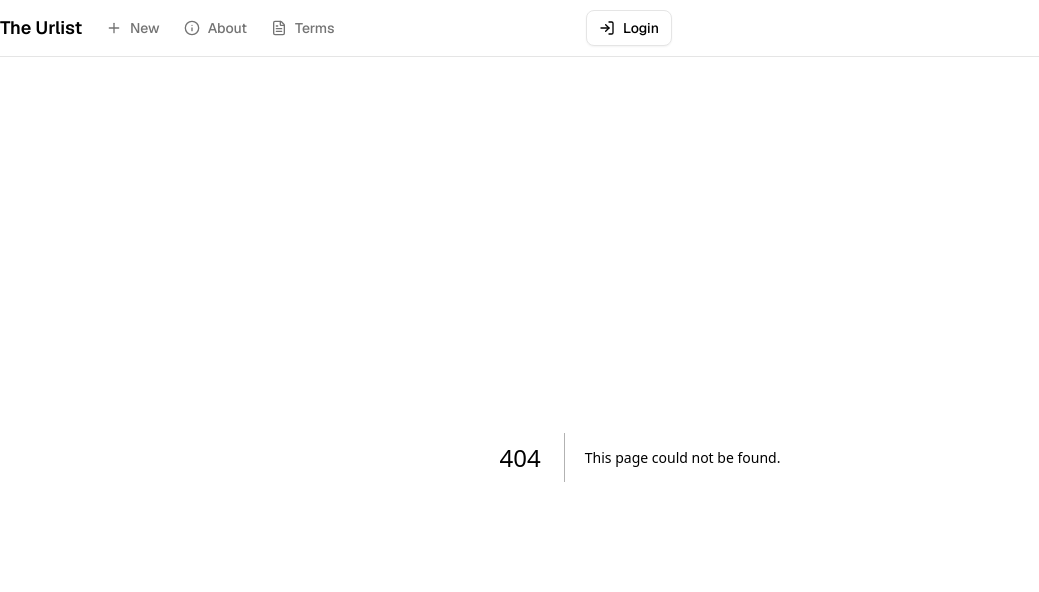
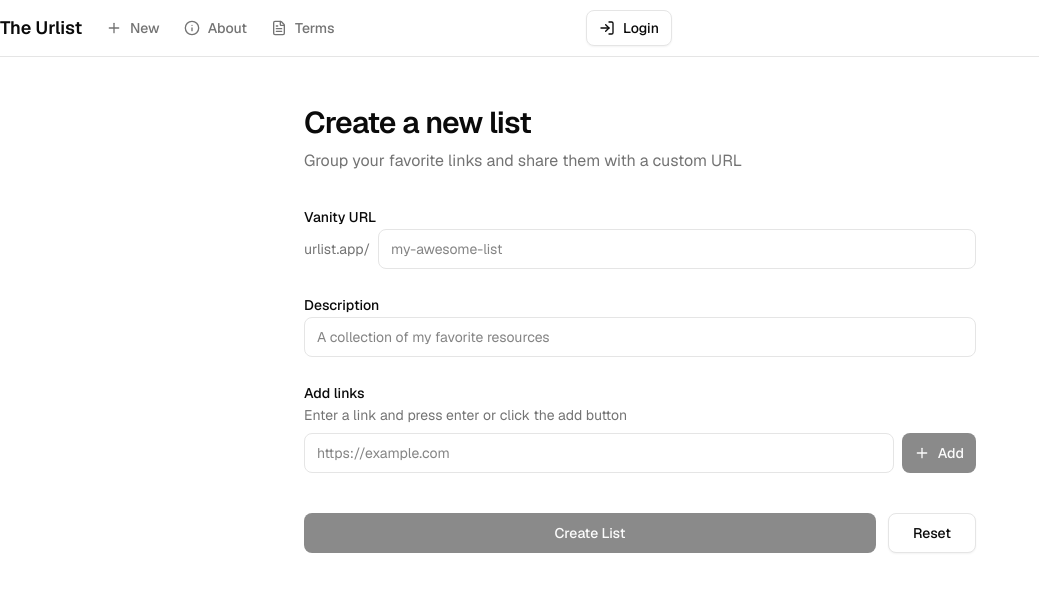
Before and after one commit to burkeholland/the-urlist-demo, a Next.js app: page /new in a window 1280 px wide. Before the commit this address had no page. Shown: the top 592 px of the page, without its empty margins (0-1039 px from the left). Built offline with nearby package versions, Linux system fonts and the light colour scheme.

Commit message:
Add new list creation page with validation and dynamic link management
Co-authored-by: burkeholland <686963+burkeholland@users.noreply.github.com>

```diff
--- /dev/null
+++ b/app/new/page.tsx
@@ -0,0 +1,196 @@
+"use client"
+
+import * as React from "react"
+import { Plus, X } from "lucide-react"
+
+import { Button } from "@/components/ui/button"
+import { cn } from "@/lib/utils"
+
+export default function NewListPage() {
+  const [vanityUrl, setVanityUrl] = React.useState("")
+  const [urlError, setUrlError] = React.useState("")
+  const [description, setDescription] = React.useState("")
+  const [links, setLinks] = React.useState<string[]>([])
+  const [currentLink, setCurrentLink] = React.useState("")
+
+  const validateVanityUrl = (value: string) => {
+    if (!value) {
+      setUrlError("")
+      return false
+    }
+
+    // Valid URL slug can include alphanumeric, hyphens, underscores, and paths with /
+    const validPattern = /^[a-zA-Z0-9_-]+([\/][a-zA-Z0-9_-]+)*$/
+
+    if (!validPattern.test(value)) {
+      setUrlError("Invalid URL slug. Use letters, numbers, hyphens, underscores, and forward slashes only.")
+      return false
+    }
+
+    setUrlError("")
+    return true
+  }
+
+  const handleVanityUrlChange = (e: React.ChangeEvent<HTMLInputElement>) => {
+    const value = e.target.value
+    setVanityUrl(value)
+    validateVanityUrl(value)
+  }
+
+  const handleAddLink = () => {
+    if (currentLink.trim()) {
+      setLinks([...links, currentLink.trim()])
+      setCurrentLink("")
+    }
+  }
+
+  const handleRemoveLink = (index: number) => {
+    setLinks(links.filter((_, i) => i !== index))
+  }
+
+  const handleLinkKeyPress = (e: React.KeyboardEvent<HTMLInputElement>) => {
+    if (e.key === "Enter") {
+      e.preventDefault()
+      handleAddLink()
+    }
+  }
+
+  return (
+    <main className="flex min-h-screen items-start justify-center bg-background py-12 px-6">
+      <div className="w-full max-w-2xl space-y-8">
+        <div className="space-y-2">
+          <h1 className="text-3xl font-semibold tracking-tight">Create a new list</h1>
+          <p className="text-base text-muted-foreground">
+            Group your favorite links and share them with a custom URL
+          </p>
+        </div>
+
+        <div className="space-y-6">
+          {/* Vanity URL Field */}
+          <div className="space-y-2">
+            <label htmlFor="vanity-url" className="text-sm font-medium">
+              Vanity URL
+            </label>
+            <div className="flex items-center gap-2">
+              <span className="text-sm text-muted-foreground">urlist.app/</span>
+              <input
+                id="vanity-url"
+                type="text"
+                value={vanityUrl}
+                onChange={handleVanityUrlChange}
+                placeholder="my-awesome-list"
+                className={cn(
+                  "flex-1 h-10 rounded-md border bg-background px-3 text-sm outline-none transition-all",
+                  "focus-visible:border-primary focus-visible:ring-2 focus-visible:ring-primary/30",
+                  urlError ? "border-destructive" : "border-border"
+                )}
+              />
+            </div>
+            {urlError && (
+              <p className="text-sm text-destructive">{urlError}</p>
+            )}
+          </div>
+
+          {/* Description Field */}
+          <div className="space-y-2">
+            <label htmlFor="description" className="text-sm font-medium">
+              Description
+            </label>
+            <input
+              id="description"
+              type="text"
+              value={description}
+              onChange={(e) => setDescription(e.target.value)}
+              placeholder="A collection of my favorite resources"
+              className="w-full h-10 rounded-md border border-border bg-background px-3 text-sm outline-none transition-all focus-visible:border-primary focus-visible:ring-2 focus-visible:ring-primary/30"
+            />
+          </div>
+
+          {/* Links Section */}
+          <div className="space-y-4">
+            <div className="space-y-2">
+              <label htmlFor="link-input" className="text-sm font-medium">
+                Add links
+              </label>
+              <p className="text-sm text-muted-foreground">
+                Enter a link and press enter or click the add button
+              </p>
+              <div className="flex gap-2">
+                <input
+                  id="link-input"
+                  type="url"
+                  value={currentLink}
+                  onChange={(e) => setCurrentLink(e.target.value)}
+                  onKeyPress={handleLinkKeyPress}
+                  placeholder="https://example.com"
+                  className="flex-1 h-10 rounded-md border border-border bg-background px-3 text-sm outline-none transition-all focus-visible:border-primary focus-visible:ring-2 focus-visible:ring-primary/30"
+                />
+                <Button
+                  type="button"
+                  onClick={handleAddLink}
+                  disabled={!currentLink.trim()}
+                  className="h-10"
+                >
+                  <Plus className="size-4" aria-hidden="true" />
+                  Add
+                </Button>
+              </div>
+            </div>
+
+            {/* Display added links */}
+            {links.length > 0 && (
+              <div className="space-y-2">
+                <p className="text-sm font-medium">Links in your list</p>
+                <div className="space-y-2">
+                  {links.map((link, index) => (
+                    <div
+                      key={index}
+                      className="flex items-center gap-2 rounded-md border border-border bg-muted/50 p-3"
+                    >
+                      <span className="flex-1 truncate text-sm">{link}</span>
+                      <Button
+                        type="button"
+                        variant="ghost"
+                        size="icon-sm"
+                        onClick={() => handleRemoveLink(index)}
+                        aria-label={`Remove ${link}`}
+                      >
+                        <X className="size-4" aria-hidden="true" />
+                      </Button>
+                    </div>
+                  ))}
+                </div>
+              </div>
+            )}
+          </div>
+
+          {/* Submit Button */}
+          <div className="flex gap-3 pt-4">
+            <Button
+              type="submit"
+              size="lg"
+              disabled={!vanityUrl || !!urlError || links.length === 0}
+              className="flex-1"
+            >
+              Create List
+            </Button>
+            <Button
+              type="button"
+              variant="outline"
+              size="lg"
+              onClick={() => {
+                setVanityUrl("")
+                setDescription("")
+                setLinks([])
+                setCurrentLink("")
+                setUrlError("")
+              }}
+            >
+              Reset
+            </Button>
+          </div>
+        </div>
+      </div>
+    </main>
+  )
+}
```
